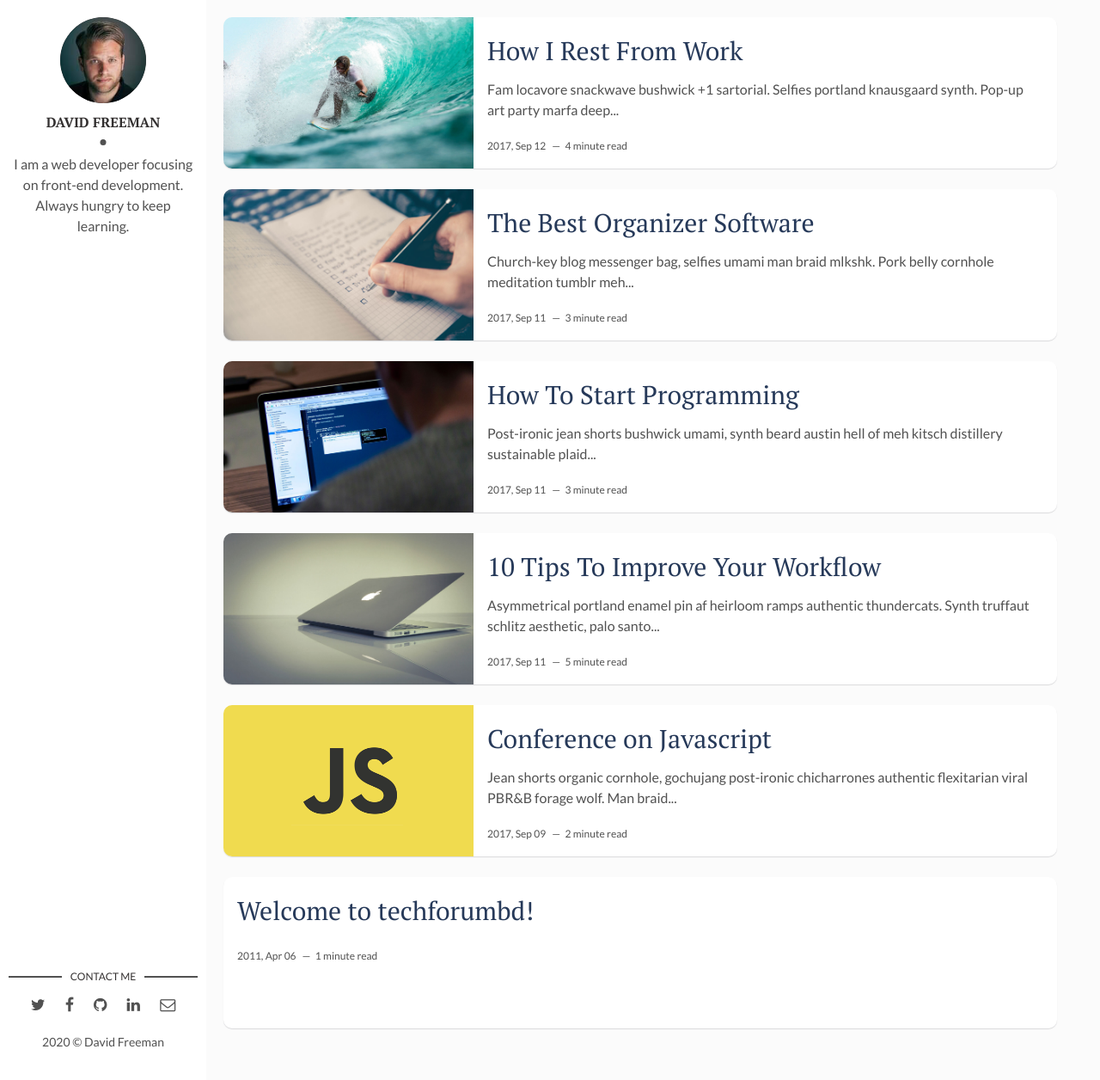
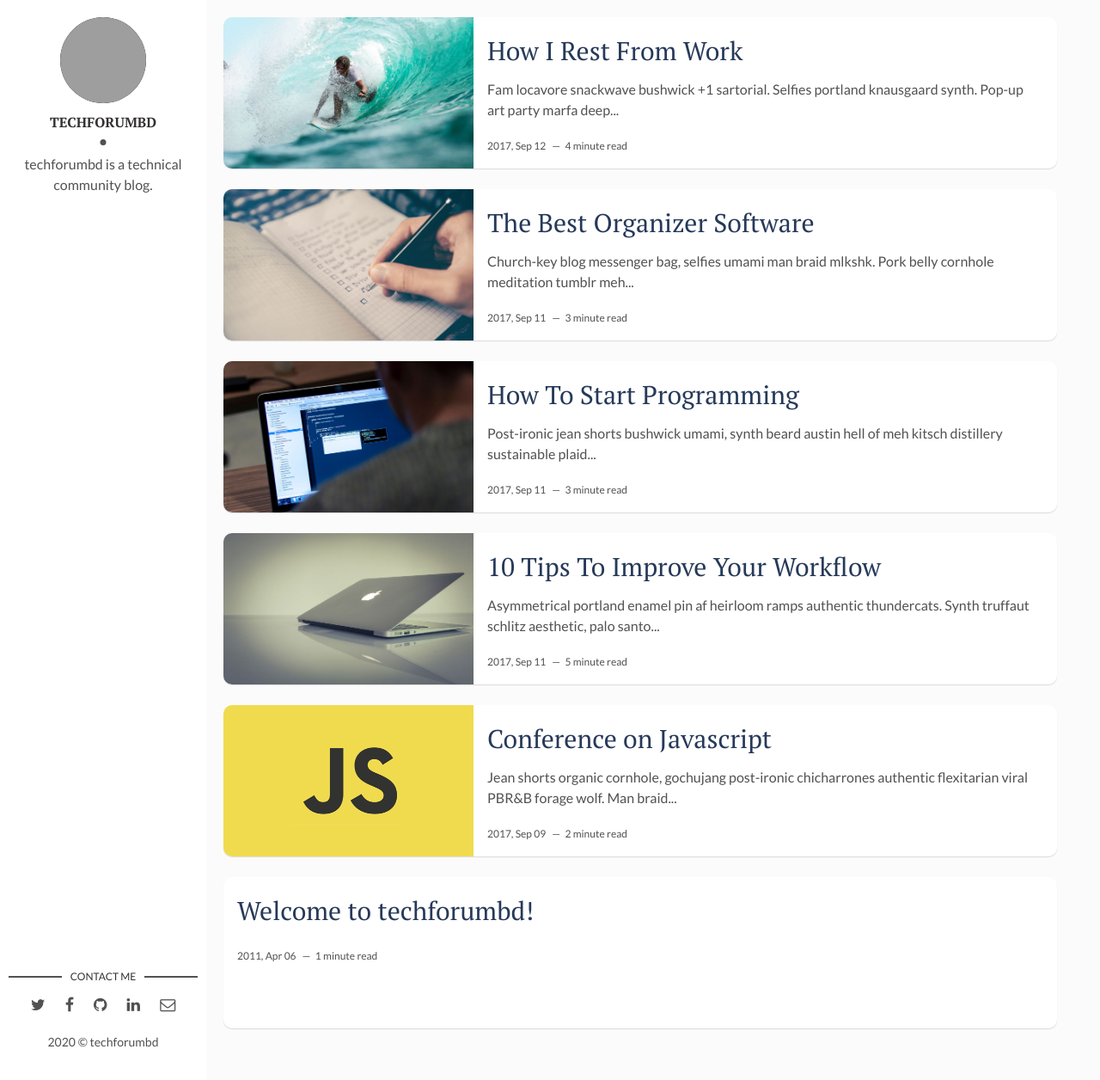
Before and after one commit to techforumbd/Blog, a Jekyll site: the page built from index.html, in a window 1280 px wide and 1256 px high. Shown: the whole window at 86% size. Built offline with Jekyll 4.4.1, drawn with Linux system fonts in a browser that asks for light colours; the list of posts is cut into pages by our own code.

Commit message:
Update _config.yml

```diff
--- a/_config.yml
+++ b/_config.yml
@@ -1,4 +1,4 @@
-title: Hello, world! I'm David Freeman
+title: techforumbd
 description: > # this means to ignore newlines until "baseurl:"
   Write an awesome description for your new site here. You can edit this
   line in _config.yml. It will appear in your document head meta (for
@@ -9,12 +9,12 @@ url: "" # the base hostname & protocol for your site, e.g. http://example.com
 site-twitter: #if your site has a twitter account, enter it here
 
 # Author Settings
-author: David Freeman # add your name
-author-img: david-freeman.jpg # add your photo
-about-author: I am a web developer focusing on front-end development. Always hungry to keep learning. # add description
+author: techforumbd # add your name
+author-img: techforumbd.jpg # add your photo
+about-author: techforumbd is a technical community blog. # add description
 social-twitter: # add your Twitter handle
 social-facebook: # add your Facebook handle
-social-github: artemsheludko # add your Github handle
+social-github: # add your Github handle
 social-linkedin: # add your Linkedin handle
 social-email: # add your Email address
 
```
